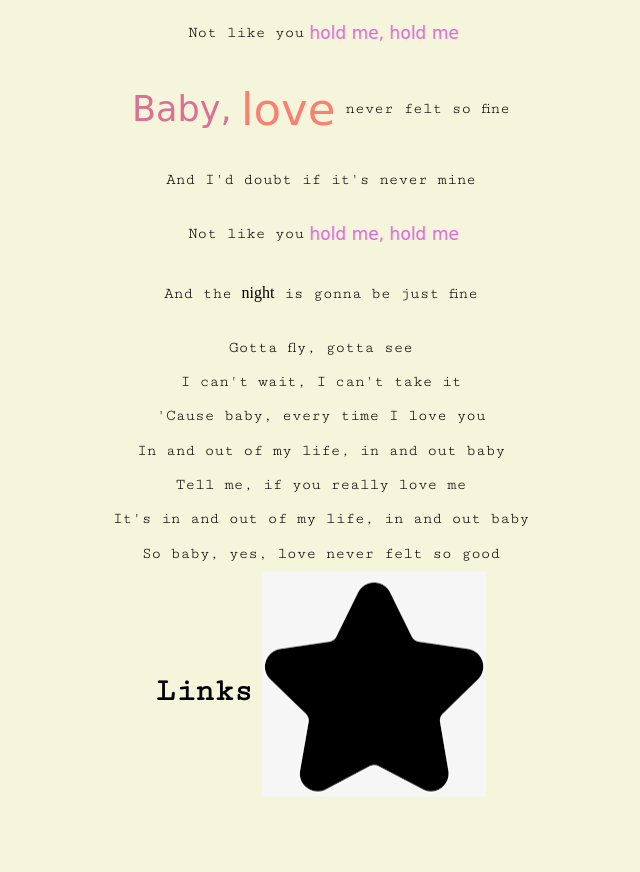
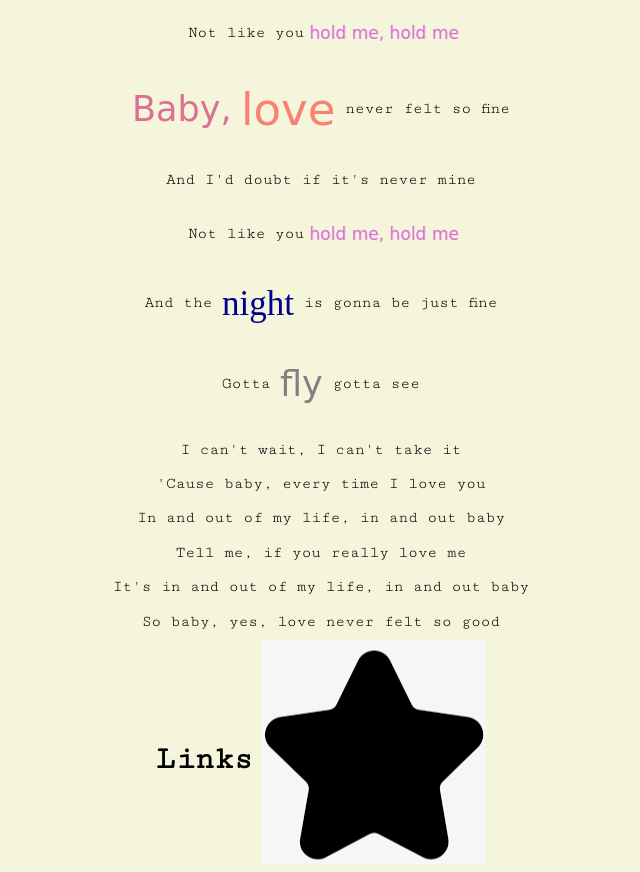
Before and after one commit to emilytrancat/Project2-WebTypography, a plain HTML site: page index.html in a window 1280 px wide. Shown: the part 696-1568 px from the top of the page, without its empty margins (319-959 px from the left). Before the commit the page ends 1500 px from the top, so only its background shows below. Drawn offline with Linux system fonts and the light colour scheme; a web font is replaced by a local one.

Commit message:
change 6

```diff
--- a/css/main.css
+++ b/css/main.css
@@ -80,14 +80,24 @@ background-size: cover;
 .font-three-repeat {
   padding-top: 20px;
   padding-bottom: 20px;
+  font-size: 40px;
 }
 
 .font-four {
   font-family: 'Almendra SC', serif;
   padding-top: 20px;
   padding-bottom: 20px;
+  font-size: 35px;
+  color: darkblue;
 }
 
+.font-five {
+  font-family: 'Cabin Sketch', cursive;
+  padding-top: 20px;
+  padding-bottom: 20px;
+  font-size: 35px;
+  color: grey;
+}
 
 .audio-main {
   justify-content: right;
@@ -503,3 +513,39 @@ background-size: cover;
   -webkit-animation-direction: alternate;
   animation-direction: alternate;
 }
+
+/* Grow Rotate */
+.hvr-grow-rotate {
+  display: inline-block;
+  vertical-align: middle;
+  -webkit-transform: perspective(1px) translateZ(0);
+  transform: perspective(1px) translateZ(0);
+  box-shadow: 0 0 1px rgba(0, 0, 0, 0);
+  -webkit-transition-duration: 0.3s;
+  transition-duration: 0.3s;
+  -webkit-transition-property: transform;
+  transition-property: transform;
+}
+.hvr-grow-rotate:hover, .hvr-grow-rotate:focus, .hvr-grow-rotate:active {
+  -webkit-transform: scale(1.1) rotate(4deg);
+  transform: scale(1.1) rotate(4deg);
+}
+
+/* Float */
+.hvr-float {
+  display: inline-block;
+  vertical-align: middle;
+  -webkit-transform: perspective(1px) translateZ(0);
+  transform: perspective(1px) translateZ(0);
+  box-shadow: 0 0 1px rgba(0, 0, 0, 0);
+  -webkit-transition-duration: 0.3s;
+  transition-duration: 0.3s;
+  -webkit-transition-property: transform;
+  transition-property: transform;
+  -webkit-transition-timing-function: ease-out;
+  transition-timing-function: ease-out;
+}
+.hvr-float:hover, .hvr-float:focus, .hvr-float:active {
+  -webkit-transform: translateY(-8px);
+  transform: translateY(-8px);
+}
--- a/index.html
+++ b/index.html
@@ -65,10 +65,15 @@
   <span>Not like you</span> <span class="font-three hvr-pulse-grow animate__pulse grow">hold me, hold me</span>
 </div>
 
+<div class= "fontfour-main">
+  <span>And the</span> <span class="font-four hvr-grow-rotate animate__rotate">night</span> <span>is gonna be just fine</span>
+</div>
 
-<span>And the <span class="font-four">night</span> is gonna be just fine</span>
 
-<p>Gotta fly, gotta see</p>
+<div class= "fontfive-main">
+  <span>Gotta</span> <span class="font-five hvr-float animate__Float">fly</span> <span>gotta see</span>
+</div>
+
 <p>I can't wait, I can't take it</p>
 <p>'Cause baby, every time I love you</p>
 <p>In and out of my life, in and out baby</p>
```
